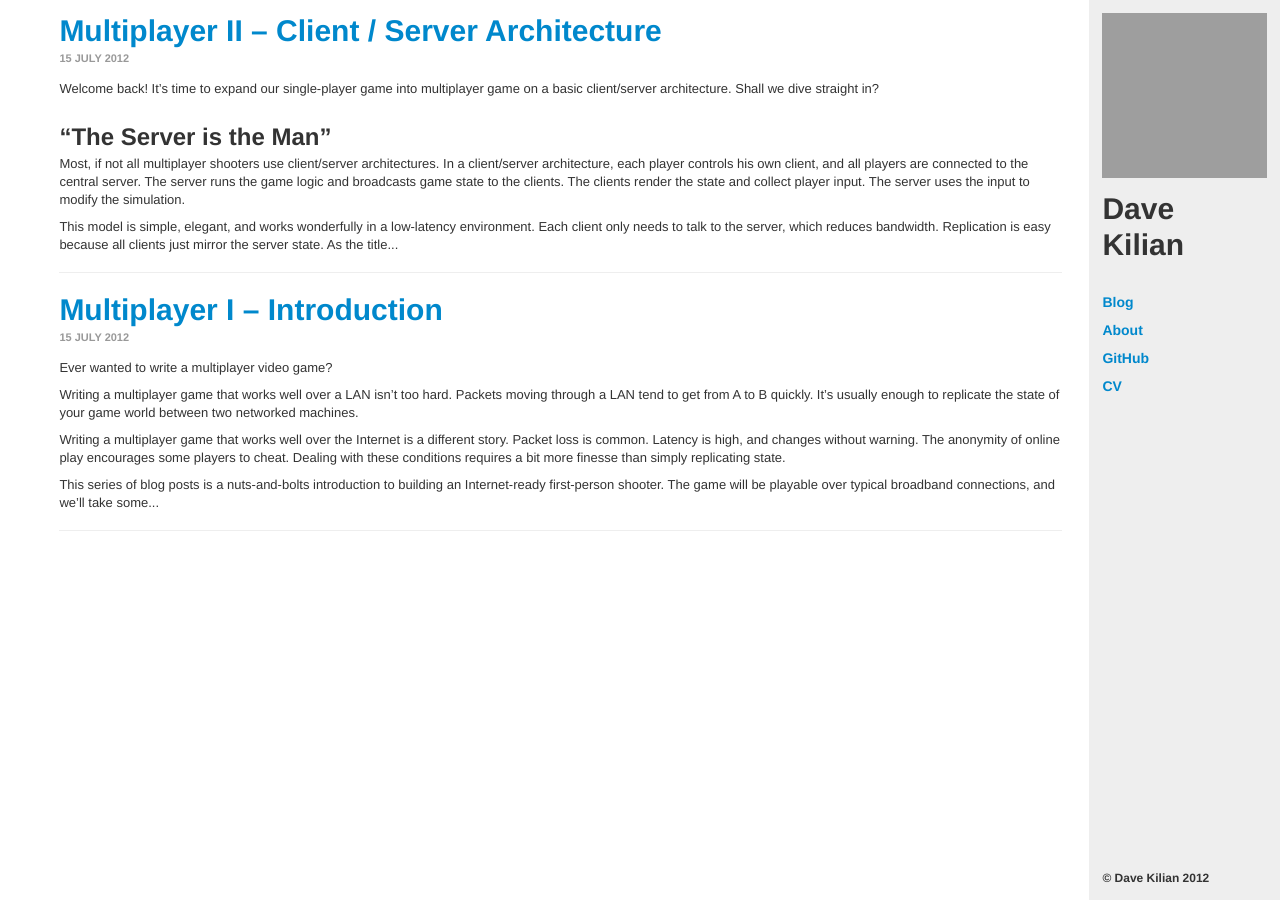
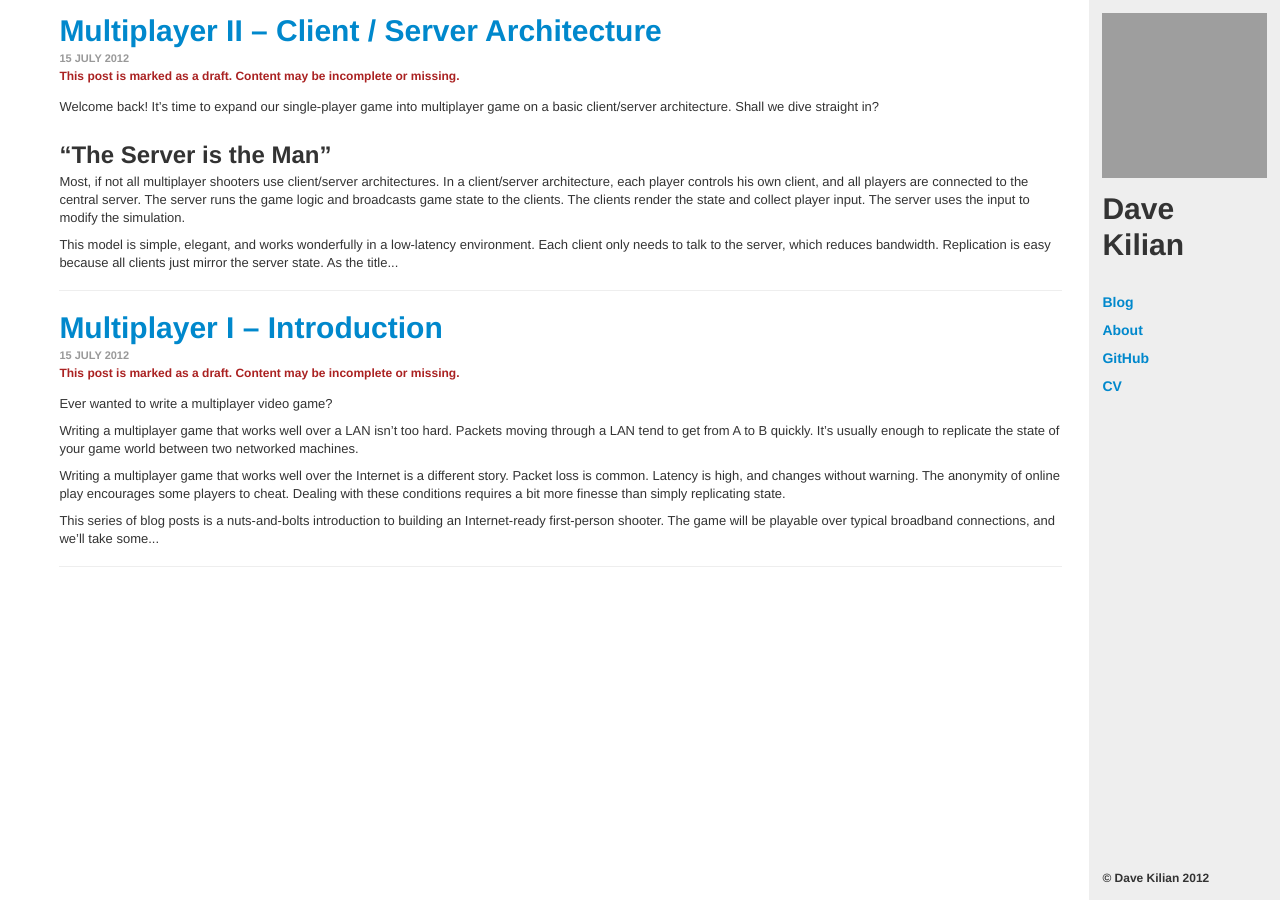
Before and after one commit to davekilian/davekilian.github.com, a Jekyll site: the page built from index.html, in a window 1280 px wide. Built offline with Jekyll 4.4.1, drawn with Linux system fonts in a browser that asks for light colours; Markdown is read by kramdown in place of the engine named in the settings; grey boxes are pictures that could not be loaded.

Commit message:
Added draft mode, with warnings

```diff
--- a/_layouts/post.html
+++ b/_layouts/post.html
@@ -26,6 +26,9 @@
                     <header style="padding-bottom: 1em">
                         <h1>{{ page.title }}</h1>
                         <h6>{{ page.date | date_to_long_string }}</h6>
+                        {% if page.draft %}
+                            <h5 style="color:#a22">This post is marked as a draft. Content may be incomplete or missing.</h5>
+                        {% endif %}
                     </header>
                     {{ content }}
                     <hr />
--- a/_posts/2012-07-15-multiplayer-i.markdown
+++ b/_posts/2012-07-15-multiplayer-i.markdown
@@ -2,6 +2,7 @@
 layout: post
 title: Multiplayer I &ndash; Introduction
 author: Dave
+draft: true
 ---
 
 Ever wanted to write a multiplayer video game?
--- a/_posts/2012-07-15-multiplayer-ii.markdown
+++ b/_posts/2012-07-15-multiplayer-ii.markdown
@@ -2,6 +2,7 @@
 layout: post
 title: Multiplayer II &ndash; Client / Server Architecture
 author: Dave
+draft: true
 ---
 
 Welcome back! It's time to expand our single-player game into multiplayer game
--- a/index.html
+++ b/index.html
@@ -7,8 +7,13 @@ layout: default
     <header style="padding-bottom: 1em">
         <h1><a href="{{ post.url }}">{{ post.title }}</a></h1>
         <h6>{{ post.date | date_to_long_string }}</h6>
+        {% if post.draft %}
+            <h5 style="color:#a22">This post is marked as a draft. Content may be incomplete or missing.</h5>
+        {% endif %}
     </header>
+
     {{ post.content | truncatewords: 125 }}
+
     <hr/>
 
     {% endfor %}
```
Also changed, not shown: 1 other file.
